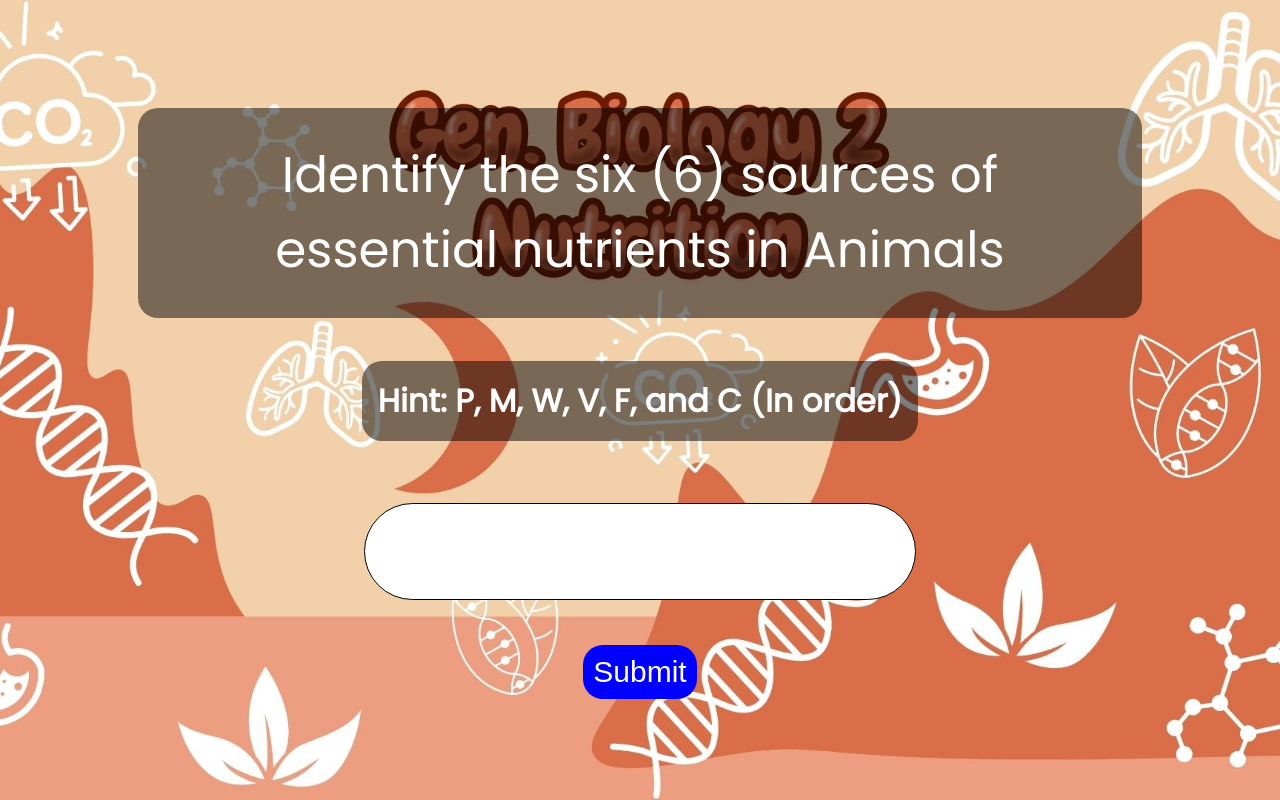
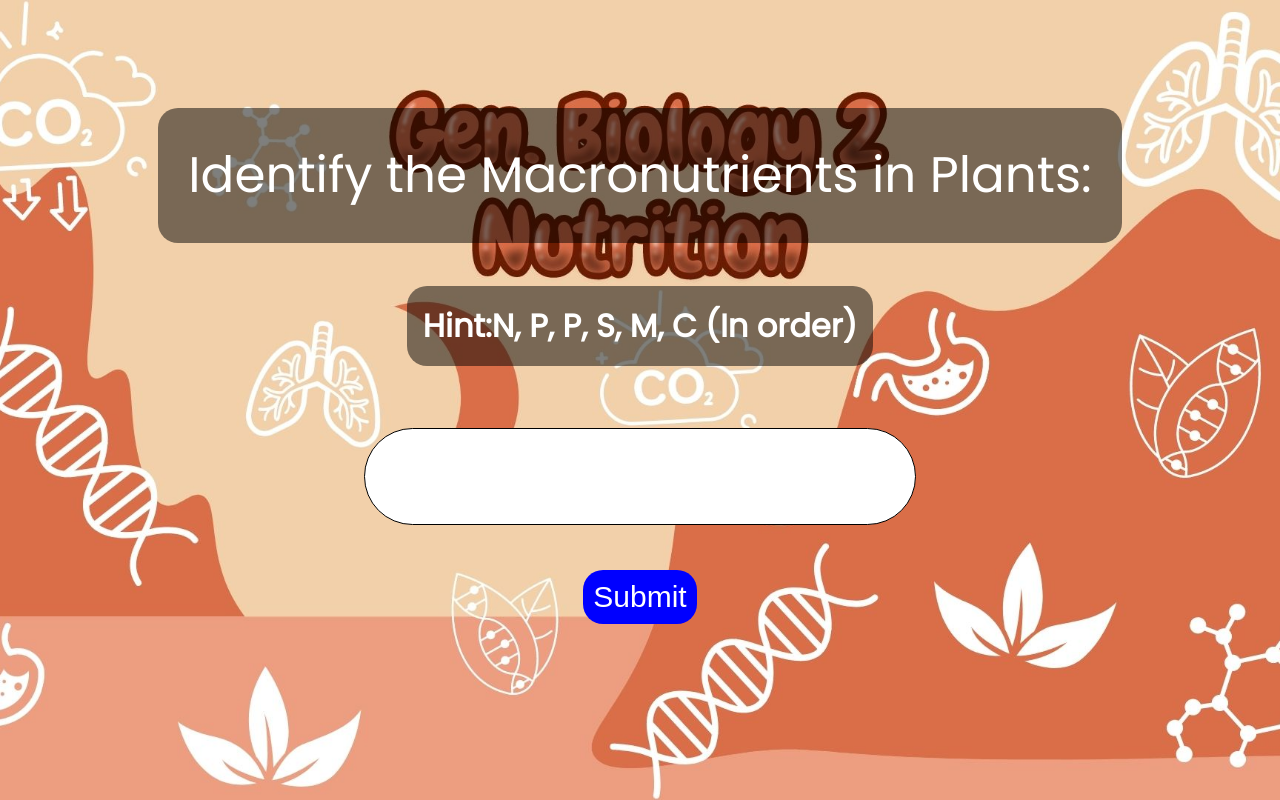
Before and after one commit to ieqisg/knowtiles-or-notiles_iGamesPETA_12S4G2, a plain HTML site: page biobonuseasy.html in a window 1280 px wide. Drawn offline with Linux system fonts and the light colour scheme.

Commit message:
Add files via upload

```diff
--- a/biobonuseasy.html
+++ b/biobonuseasy.html
@@ -70,14 +70,14 @@
   </head>
   <body>
     <form id="quiz-form">
-      <label for="answer">Identify the six (6) sources of essential nutrients in Animals</label>
-      <h4>Hint: P, M, W, V, F, and C (In order)</h4>
+      <label for="answer">	Identify the Macronutrients in Plants: </label>
+      <h4>Hint:N, P, P, S, M, C (In order)</h4>
       <input type="text" id="answer" name="answer">
       <br>
       <input type="submit" value="Submit">
     </form>
     <script>
-        let correctOrder = ['Proteins','Minerals','Water','Vitamins','Fats','Carbohydrates'];
+        let correctOrder = ['Nitrogen','Phosphorus','Potassium','Sulphur','Magnesium','Calcium'];
 
         let quizForm = document.getElementById('quiz-form');
 
```
